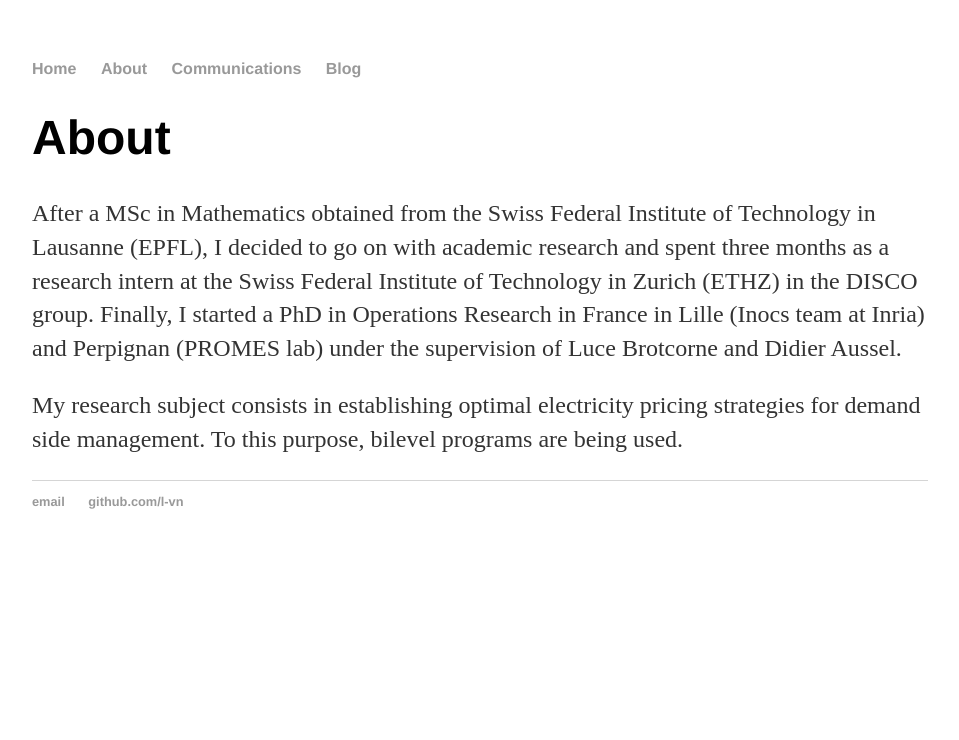
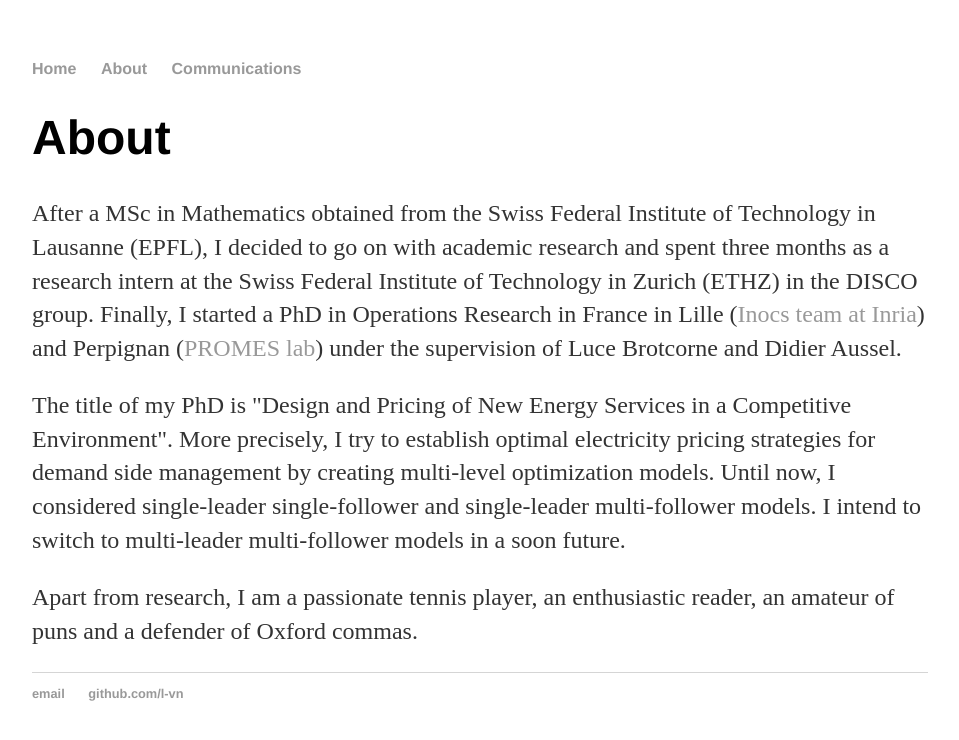
Before and after one commit to l-vn/l-vn.github.io, a Jekyll site: the page built from about.html, in a window 1280 px wide. Shown: the top 740 px of the page, without its empty margins (160-1119 px from the left). Built offline with Jekyll 4.4.1, drawn with Linux system fonts in a browser that asks for light colours.

Commit message:
About+default
Update of About and disappearing of the blog

```diff
--- a/_layouts/default.html
+++ b/_layouts/default.html
@@ -11,7 +11,7 @@
 	        		<li><a href="/">Home</a></li>
 		        	<li><a href="/about">About</a></li>
 	        		<li><a href="/communications">Communications</a></li>
-	        		<li><a href="/blog">Blog</a></li>
+	        		<!--<li><a href="/blog">Blog</a></li>-->
 	    		</ul>
 			</nav>
 			<div class="container">
--- a/about.html
+++ b/about.html
@@ -4,6 +4,7 @@ title: Léonard von Niederhäusern
 ---
 <div class="blurb">
 	<h1>About</h1>
-	<p>After a MSc in Mathematics obtained from the Swiss Federal Institute of Technology in Lausanne (EPFL), I decided to go on with academic research and spent three months as a research intern at the Swiss Federal Institute of Technology in Zurich (ETHZ) in the DISCO group. Finally, I started a PhD in Operations Research in France in Lille (Inocs team at Inria) and Perpignan (PROMES lab) under the supervision of Luce Brotcorne and Didier Aussel. </p>
-	<p>My research subject consists in establishing optimal electricity pricing strategies for demand side management. To this purpose, bilevel programs are being used.</p>
+	<p>After a MSc in Mathematics obtained from the Swiss Federal Institute of Technology in Lausanne (EPFL), I decided to go on with academic research and spent three months as a research intern at the Swiss Federal Institute of Technology in Zurich (ETHZ) in the DISCO group. Finally, I started a PhD in Operations Research in France in Lille (<a href="https://team.inria.fr/inocs/">Inocs team at Inria</a>) and Perpignan (<a href="https://www.promes.cnrs.fr/">PROMES lab</a>) under the supervision of Luce Brotcorne and Didier Aussel. </p>
+	<p>The title of my PhD is "Design and Pricing of New Energy Services in a Competitive Environment". More precisely, I try to establish optimal electricity pricing strategies for demand side management by creating multi-level optimization models. Until now, I considered single-leader single-follower and single-leader multi-follower models. I intend to switch to multi-leader multi-follower models in a soon future.</p>
+	<p>Apart from research, I am a passionate tennis player, an enthusiastic reader, an amateur of puns and a defender of Oxford commas.</p>
 </div><!-- /.blurb -->
```
